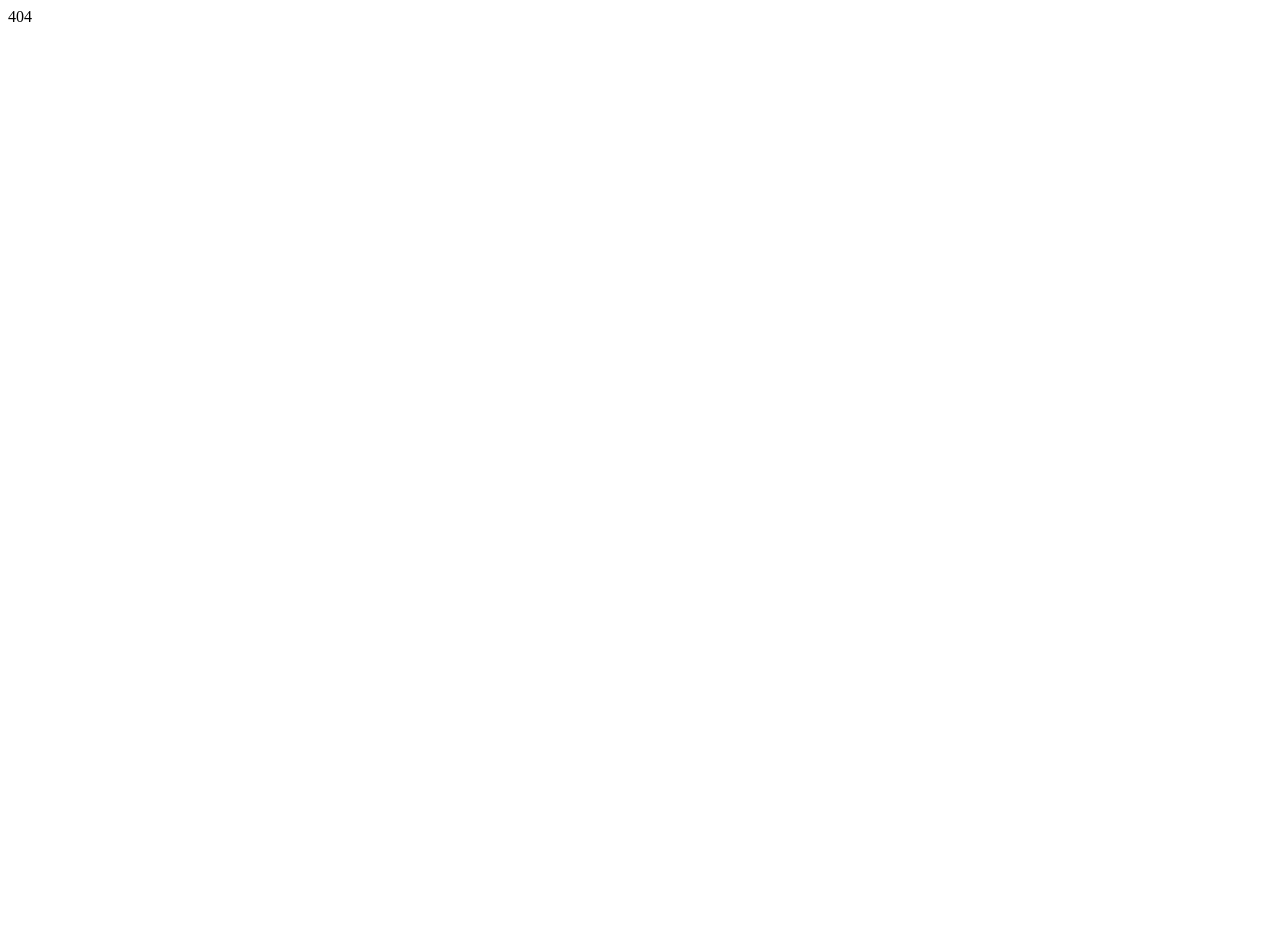
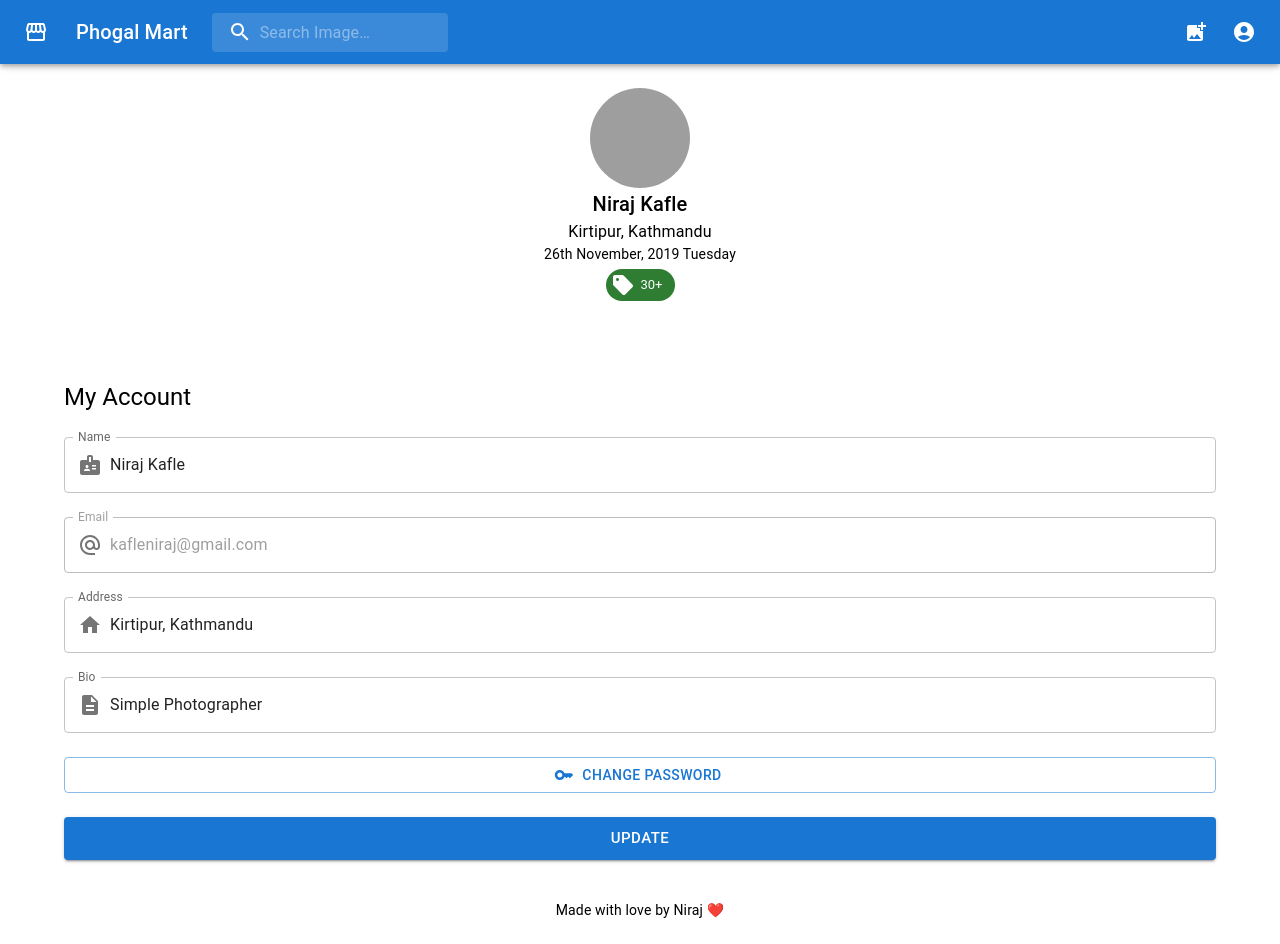
Before and after one commit to kafle1/phogal-mart, a React (Vite) app: page /my-account in a window 1280 px wide. Before the commit the page ends 800 px from the top, so only its background shows below. Built offline with nearby package versions, Linux system fonts and the light colour scheme; grey boxes are pictures that could not be loaded.

Commit message:
Add My Account Page

```diff
--- a/index.html
+++ b/index.html
@@ -2,7 +2,6 @@
 <html lang="en">
   <head>
     <meta charset="UTF-8" />
-    <link rel="icon" type="image/svg+xml" href="/src/favicon.svg" />
     <meta name="viewport" content="width=device-width, initial-scale=1.0" />
     <title>Phogal Mart</title>
   </head>
--- a/package.json
+++ b/package.json
@@ -11,7 +11,6 @@
     "@emotion/react": "^11.9.3",
     "@emotion/styled": "^11.9.3",
     "@mui/icons-material": "^5.8.4",
-
     "@mui/material": "^5.8.4",
     "appwrite": "^8.0.1",
     "react": "^18.0.0",
--- a/src/App.jsx
+++ b/src/App.jsx
@@ -1,20 +1,19 @@
 import { BrowserRouter, Routes, Route } from "react-router-dom";
 import PageNotFound from "./components/shared/404";
 import Home from "./components/pages/Home";
-import AppState from "./state/context/AppState";
 import AddImage from "./components/pages/AddImage";
 import Profile from "./components/pages/Profile";
+import MyAccount from "./components/pages/MyAccount";
 
 function App() {
   return (
     <BrowserRouter>
       <Routes>
-        {/* <AppState> */}
         <Route path="*" element={<PageNotFound />} />
         <Route path="/add-photograph" element={<AddImage />} />
+        <Route path="/my-account" element={<MyAccount />} />
         <Route path="/profile" element={<Profile />} />
         <Route path="/" element={<Home />} />
-        {/* </AppState> */}
       </Routes>
     </BrowserRouter>
   );
--- a/src/components/pages/AddImage.jsx
+++ b/src/components/pages/AddImage.jsx
@@ -3,7 +3,7 @@ import Typography from "@mui/material/Typography";
 import Header from "../shared/Header";
 import Footer from "../shared/Footer";
 import { Container } from "@mui/system";
-import { Button, Input, LinearProgress, Stack, TextField } from "@mui/material";
+import { Button, LinearProgress, Stack, TextField } from "@mui/material";
 import InputAdornment from "@mui/material/InputAdornment";
 import TitleIcon from "@mui/icons-material/Title";
 import DescriptionIcon from "@mui/icons-material/Description";
--- /dev/null
+++ b/src/components/pages/MyAccount.jsx
@@ -0,0 +1,153 @@
+import React, { useState } from "react";
+import Typography from "@mui/material/Typography";
+import Header from "../shared/Header";
+import Footer from "../shared/Footer";
+import { Container } from "@mui/system";
+import {
+  Avatar,
+  Badge,
+  Button,
+  Chip,
+  Grid,
+  Stack,
+  TextField,
+} from "@mui/material";
+import InputAdornment from "@mui/material/InputAdornment";
+import DescriptionIcon from "@mui/icons-material/Description";
+import SellIcon from "@mui/icons-material/Sell";
+import KeyIcon from "@mui/icons-material/Key";
+import BadgeIcon from "@mui/icons-material/Badge";
+import AlternateEmailIcon from "@mui/icons-material/AlternateEmail";
+import HomeIcon from "@mui/icons-material/Home";
+
+const MyAccount = () => {
+  const [details, setDetails] = useState({
+    name: "Niraj Kafle",
+    email: "kafleniraj@gmail.com",
+    address: "Kirtipur, Kathmandu",
+    bio: "Simple Photographer",
+  });
+
+  //Update the details when changed
+
+  const handleUpdate = () => {
+    console.log(details);
+  };
+
+  //Change the user's password
+  const handlePasswordChange = () => {
+    console.log("change password");
+  };
+  return (
+    <div>
+      <Header />
+      <Grid justifyContent="center" paddingTop={10}>
+        <Stack textAlign="center" alignItems="center">
+          <Avatar
+            alt="Remy Sharp"
+            src="https://source.unsplash.com/random"
+            sx={{ width: 100, height: 100 }}
+          />
+
+          <Typography variant="h6" color="initial">
+            Niraj Kafle
+          </Typography>
+          <Typography variant="body1" color="initial">
+            Kirtipur, Kathmandu
+          </Typography>
+          <Typography variant="body2" color="initial" gutterBottom>
+            26th November, 2019 Tuesday
+          </Typography>
+          <Chip label="30+" color="success" size="large" icon={<SellIcon />} />
+        </Stack>
+      </Grid>
+      <Container>
+        <Typography paddingTop={10} variant="h5" color="initial">
+          My Account
+        </Typography>
+
+        <Stack paddingY={3} spacing={3}>
+          <TextField
+            id="name"
+            label="Name"
+            value={details.name}
+            onChange={(e) => {
+              setDetails({ ...details, name: e.target.value });
+            }}
+            InputProps={{
+              startAdornment: (
+                <InputAdornment position="start">
+                  <BadgeIcon />
+                </InputAdornment>
+              ),
+            }}
+          />
+          <TextField
+            id="email"
+            label="Email"
+            disabled
+            type="email"
+            value={details.email}
+            InputProps={{
+              startAdornment: (
+                <InputAdornment position="start">
+                  <AlternateEmailIcon />
+                </InputAdornment>
+              ),
+            }}
+          />
+          <TextField
+            id="address"
+            label="Address"
+            value={details.address}
+            onChange={(e) => {
+              setDetails({ ...details, address: e.target.value });
+            }}
+            InputProps={{
+              startAdornment: (
+                <InputAdornment position="start">
+                  <HomeIcon />
+                </InputAdornment>
+              ),
+            }}
+          />
+          <TextField
+            id="bio"
+            label="Bio"
+            value={details.bio}
+            onChange={(e) => {
+              setDetails({ ...details, bio: e.target.value });
+            }}
+            InputProps={{
+              startAdornment: (
+                <InputAdornment position="start">
+                  <DescriptionIcon />
+                </InputAdornment>
+              ),
+            }}
+          />
+          <Button
+            variant="outlined"
+            startIcon={<KeyIcon />}
+            onClick={() => handlePasswordChange()}
+            color="primary"
+          >
+            Change Password
+          </Button>
+
+          <Button
+            size="large"
+            variant="contained"
+            color="primary"
+            onClick={() => handleUpdate()}
+          >
+            Update
+          </Button>
+        </Stack>
+      </Container>
+      <Footer />
+    </div>
+  );
+};
+
+export default MyAccount;
--- a/src/components/pages/Profile.jsx
+++ b/src/components/pages/Profile.jsx
@@ -1,12 +1,4 @@
-import {
-  Avatar,
-  Grid,
-  Paper,
-  Stack,
-  Typography,
-  TextField,
-  Chip,
-} from "@mui/material";
+import { Avatar, Grid, Stack, Typography, Chip } from "@mui/material";
 import React from "react";
 import Footer from "../shared/Footer";
 import Header from "../shared/Header";
@@ -18,7 +10,7 @@ const Profile = () => {
     <div>
       <Header />
 
-      <Grid justifyContent="center" p={3} paddingTop={10}>
+      <Grid justifyContent="center" paddingTop={10}>
         <Stack textAlign="center" alignItems="center">
           <Avatar
             alt="Remy Sharp"
--- a/src/components/shared/404.jsx
+++ b/src/components/shared/404.jsx
@@ -1,9 +1,30 @@
-import React from 'react'
+import React from "react";
+import Typography from "@mui/material/Typography";
+import Button from "@mui/material/Button";
+import { Grid } from "@mui/material";
+import { useNavigate } from "react-router-dom";
 
 const PageNotFound = () => {
+  const navigate = useNavigate();
   return (
-    <div>404</div>
-  )
-}
+    <div>
+      <Typography variant="h2" align="center" paddingTop={10} color="initial">
+        404 Page Not Found
+      </Typography>
+      <Typography variant="h5" align="center" gutterBottom color="primary">
+        Wrong URL, this page does not exist !
+      </Typography>
+      <Grid paddingTop={3} container justifyContent="center">
+        <Button
+          variant="contained"
+          color="primary"
+          onClick={() => navigate("/")}
+        >
+          Back to Homepage
+        </Button>
+      </Grid>
+    </div>
+  );
+};
 
 export default PageNotFound;
--- a/src/components/shared/Header.jsx
+++ b/src/components/shared/Header.jsx
@@ -68,7 +68,6 @@ export default function Header() {
   const isMobileMenuOpen = Boolean(mobileMoreAnchorEl);
 
   const handleProfileMenuOpen = (event) => {
-
     setAnchorEl(event.currentTarget);
   };
 
@@ -77,9 +76,16 @@ export default function Header() {
   };
 
   const handleMenuClose = () => {
-    navigate("/profile");
     setAnchorEl(null);
     handleMobileMenuClose();
+  };
+  const handleProfile = () => {
+    navigate("/profile");
+    handleMenuClose();
+  };
+  const handleMyAccount = () => {
+    navigate("/my-account");
+    handleMenuClose();
   };
 
   const handleMobileMenuOpen = (event) => {
@@ -103,8 +109,8 @@ export default function Header() {
       open={isMenuOpen}
       onClose={handleMenuClose}
     >
-      <MenuItem onClick={handleMenuClose}>Profile</MenuItem>
-      <MenuItem onClick={handleMenuClose}>My account</MenuItem>
+      <MenuItem onClick={handleProfile}>Profile</MenuItem>
+      <MenuItem onClick={handleMyAccount}>My account</MenuItem>
     </Menu>
   );
 
```
